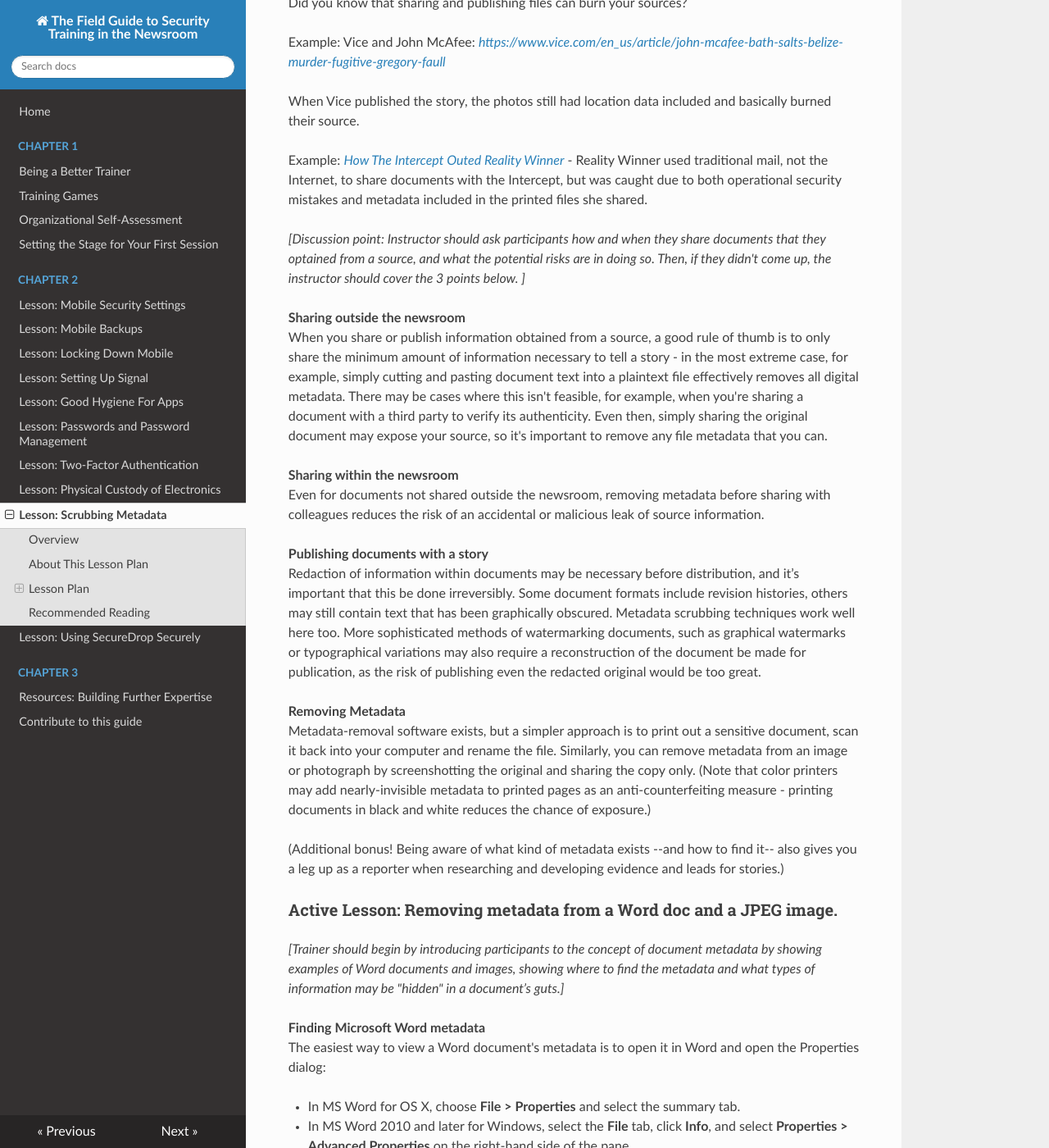
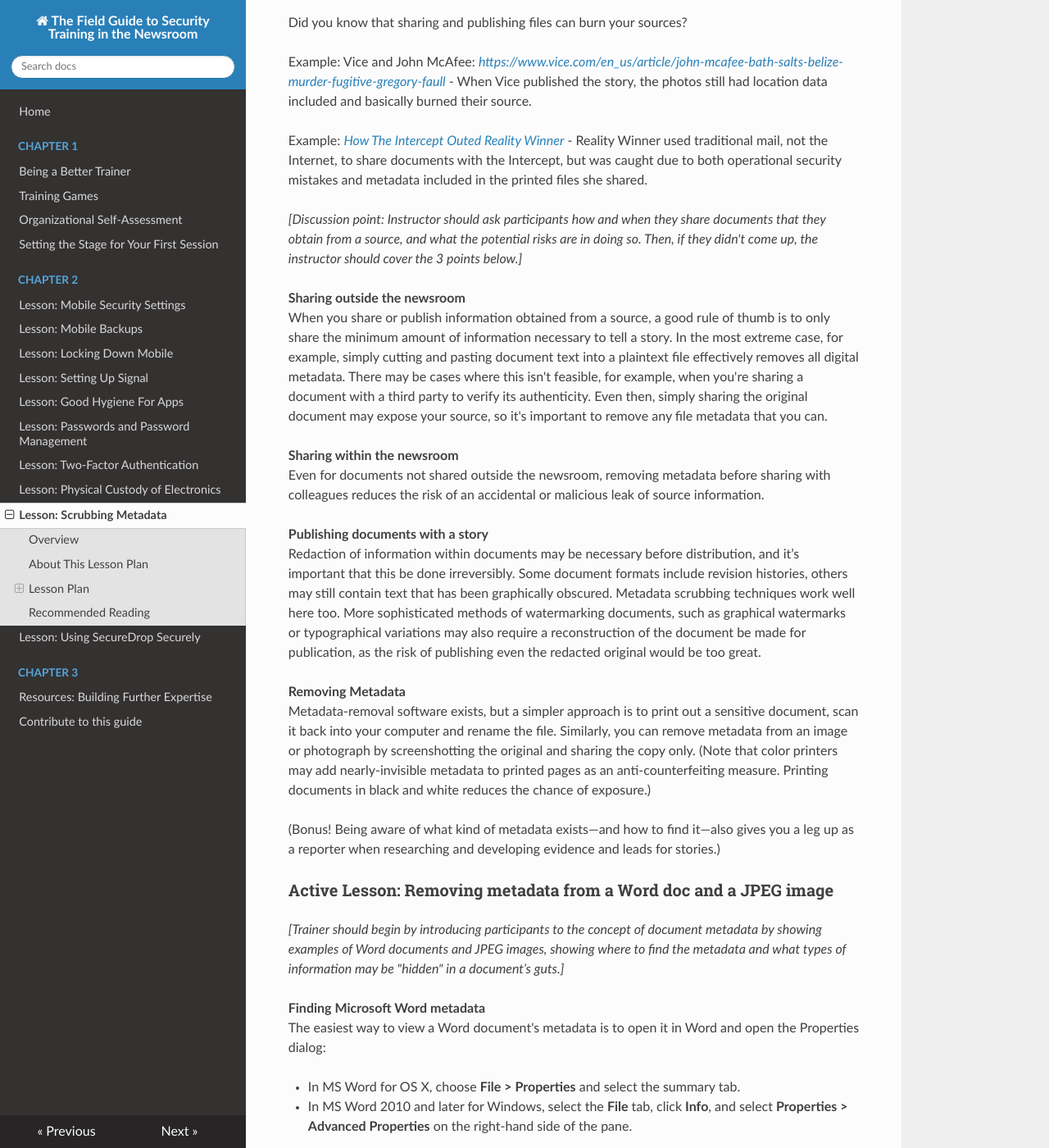
Before and after one commit to OpenNewsLabs/field-guide-security-training-newsroom, an MkDocs documentation site: the page built from docs/Chapter02-10-ScrubbingMetadata.md, in a window 1280 px wide and 1400 px high, scrolled down 1058 px. Shown: the whole window at 82% size. Built offline with MkDocs 1.6.1, drawn with Linux system fonts in a browser that asks for light colours; nearby versions of some CDN libraries; old or Windows-style settings are respelled for this version of MkDocs; some of the changed text lies outside the part shown.

Commit message:
fix linebreaks, edits for consistency

```diff
--- a/docs/Chapter02-10-ScrubbingMetadata.md
+++ b/docs/Chapter02-10-ScrubbingMetadata.md
@@ -1,93 +1,54 @@
 # Scrubbing Metadata from Files- A low-fi approach
 
 ## Overview
-Files such as Word documents and JPEG images usually
-contain information about the systems used to create them. This
-information, commonly referred to as metadata, could inadvertently
-reveal personally identifiable details about your sources to anyone
-given access to the files. Removing metadata from files
-provided by sources before sharing or publishing them is critical for anonymous source protection.
-This lesson plan covers what you'll need to know to find file metadata in Word documents and JPG files, and how you can share or publish content from these files without exposing metadata.
+Files such as Word documents and JPEG images usually contain information about the systems used to create them. This information, commonly referred to as metadata, could inadvertently reveal personally identifiable details about your sources to anyone given access to the files. Removing metadata from files provided by sources before sharing or publishing them is critical for anonymous source protection.
 
-##About This Lesson Plan
+This lesson plan covers what you'll need to know to find file metadata in Word documents and JPEG files, and how you can share or publish content from these files without exposing metadata.
+
+## About This Lesson Plan
 
 **Review date:** June 5 2017
 **Lesson duration:** 45 minutes
 **What will participants learn?**
-Basic understanding of what metadata is and basic techniques to "clean"
-common file formats before publishing or sharing. This session does
-\*not\* cover myriad other types of metadata, most notably the metadata
-created by journalists and sources when they browse the web, use their
-mobile phones, or communicate using VoIP, chat, email, etc.
+Basic understanding of what metadata is and basic techniques to "clean" common file formats before publishing or sharing. This session does \*not\* cover myriad other types of metadata, most notably the metadata created by journalists and sources when they browse the web, use their mobile phones, or communicate using VoIP, chat, email, etc.
 
 **What materials will participants need?**
 Email access, a laptop with MS Word installed, access to printer and scanner
 
 **What materials will the instructor need?**
-Sample document (like a PDF or Word document), sample image (.jpg or
-similar format) both with identifying metadata included -- such as the
-name of the Microsoft license-holder, geotag/location data, etc.
+Sample document (like a PDF or Word document) and sample image (JPEG or similar format), both with identifying metadata included—such as the name of the Microsoft license-holder, geotag/location data, etc.
 
 **How should the instructor prepare?**
-Review Lesson plan, and share example documents from ScrubbingMetadata folder with participants.
+Review lesson plan, and share example documents from ScrubbingMetadata folder with participants.
 
-##Lesson Plan
+## Lesson Plan
 
 ### Icebreakers/discussion
+
 Did you know that sharing and publishing files can burn your sources?
 
-Example: Vice and John McAfee:
-[*https://www.vice.com/en\_us/article/john-mcafee-bath-salts-belize-murder-fugitive-gregory-faull*](https://www.vice.com/en_us/article/john-mcafee-bath-salts-belize-murder-fugitive-gregory-faull)
+Example: Vice and John McAfee: [*https://www.vice.com/en\_us/article/john-mcafee-bath-salts-belize-murder-fugitive-gregory-faull*](https://www.vice.com/en_us/article/john-mcafee-bath-salts-belize-murder-fugitive-gregory-faull) - When Vice published the story, the photos still had location data included and basically burned their source.
 
-When Vice published the story, the photos still had location data
-included and basically burned their source.
+Example: [*How The Intercept Outed Reality Winner*](http://blog.erratasec.com/2017/06/how-intercept-outed-reality-winner.html) - Reality Winner used traditional mail, not the Internet, to share documents with the Intercept, but was caught due to both operational security mistakes and metadata included in the printed files she shared.
 
-Example: [*How The Intercept Outed Reality
-Winner*](http://blog.erratasec.com/2017/06/how-intercept-outed-reality-winner.html)
-- Reality Winner used traditional mail, not the Internet, to share
-documents with the Intercept, but was caught due to both operational
-security mistakes and metadata included in the printed files she shared.
-
-*\[Discussion point: Instructor should ask participants how and when they share documents that they optained from a source, and what the potential risks are in doing so. Then, if they didn't come up, the instructor should cover the 3 points below. \]*
+*\[Discussion point: Instructor should ask participants how and when they share documents that they obtain from a source, and what the potential risks are in doing so. Then, if they didn't come up, the instructor should cover the 3 points below.\]*
 
 **Sharing outside the newsroom**
-When you share or publish information obtained from a source, a good rule of thumb is to only share the minimum amount of information
-necessary to tell a story - in the most extreme case, for example,
-simply cutting and pasting document text into a plaintext file
-effectively removes all digital metadata. There may be cases where this isn't feasible, for example, when you're sharing a document with a third party to verify its authenticity. Even then, simply sharing the original document may expose your source, so it's important to remove any file metadata that you can.
+When you share or publish information obtained from a source, a good rule of thumb is to only share the minimum amount of information necessary to tell a story. In the most extreme case, for example, simply cutting and pasting document text into a plaintext file effectively removes all digital metadata. There may be cases where this isn't feasible, for example, when you're sharing a document with a third party to verify its authenticity. Even then, simply sharing the original document may expose your source, so it's important to remove any file metadata that you can.
 
 **Sharing within the newsroom**
-Even for documents not shared outside the newsroom, removing metadata
-before sharing with colleagues reduces the risk of an accidental or
-malicious leak of source information.
+Even for documents not shared outside the newsroom, removing metadata before sharing with colleagues reduces the risk of an accidental or malicious leak of source information.
 
 **Publishing documents with a story**
-Redaction of information within documents may be necessary before
-distribution, and it’s important that this be done irreversibly. Some
-document formats include revision histories, others may still contain
-text that has been graphically obscured. Metadata scrubbing techniques
-work well here too. More sophisticated methods of watermarking
-documents, such as graphical watermarks or typographical variations may
-also require a reconstruction of the document be made for publication,
-as the risk of publishing even the redacted original would be too great.
+Redaction of information within documents may be necessary before distribution, and it’s important that this be done irreversibly. Some document formats include revision histories, others may still contain text that has been graphically obscured. Metadata scrubbing techniques work well here too. More sophisticated methods of watermarking documents, such as graphical watermarks or typographical variations may also require a reconstruction of the document be made for publication, as the risk of publishing even the redacted original would be too great.
 
 **Removing Metadata**
-Metadata-removal software exists, but a simpler
-approach is to print out a sensitive document, scan it back into your
-computer and rename the file. Similarly, you can remove metadata from an
-image or photograph by screenshotting the original and sharing the copy
-only. (Note that color printers may add nearly-invisible metadata to
-printed pages as an anti-counterfeiting measure - printing documents in
-black and white reduces the chance of exposure.)
+Metadata-removal software exists, but a simpler  approach is to print out a sensitive document, scan it back into your computer and rename the file. Similarly, you can remove metadata from an image or photograph by screenshotting the original and sharing the copy only. (Note that color printers may add nearly-invisible metadata to printed pages as an anti-counterfeiting measure. Printing documents in black and white reduces the chance of exposure.)
 
-(Additional bonus! Being aware of what kind of metadata exists --and how
-to find it-- also gives you a leg up as a reporter when researching and
-developing evidence and leads for stories.)
+(Bonus! Being aware of what kind of metadata exists—and how to find it—also gives you a leg up as a reporter when researching and developing evidence and leads for stories.)
 
-### Active Lesson: Removing metadata from a Word doc and a JPEG image.
-*\[Trainer should begin by introducing participants to the concept of
-document metadata by showing examples of Word documents
-and images, showing where to find the metadata and what types of
+### Active Lesson: Removing metadata from a Word doc and a JPEG image
+*\[Trainer should begin by introducing participants to the concept of document metadata by showing examples of Word documents and JPEG images, showing where to find the metadata and what types of
 information may be "hidden" in a document’s guts.\]*
 
 **Finding Microsoft Word metadata**
@@ -99,51 +60,33 @@ The easiest way to view a Word document's metadata is to open it in Word and ope
 
 *\[The instructor should take a moment to review the information included under each tab in the Properties dialog box with participants\]*
 
-![IMAGE:Microsoft Word dialog box showing document metatada](img/metadata-word.png)
+![IMAGE:Microsoft Word dialog box showing document metatada](img/ch2-11-metadata-word.png)
 
 **Finding image metadata (EXIF data)**
-Most digital cameras, including smartphone cameras, add metadata to photographs, typically including information about camera settings and the time and location of the shot. You can find this metadata by opening the image information in an image viewing application. For example, in OS X, you can use the built-in Preview App, by opening the image and choosing **Tools > Show Locatio Info**.
+Most digital cameras, including smartphone cameras, add metadata to photographs, typically including information about camera settings and the time and location of the shot. You can find this metadata by opening the image information in an image viewing application. For example, in OS X, you can use the built-in Preview App, by opening the image and choosing **Tools > Show Location Info**.
 
-![IMAGE:OS X Preview dialog box showing GPS Location](img/metadata-location.png)
-
+![IMAGE:OS X Preview dialog box showing GPS Location](img/ch2-11-metadata-location.png)
 
 **Scenario: scrubbing metadata**
-How do you share SOOPERSEKRIT.docx with a 3rd party
-without exposing the information in the document properties? How do you
-share MADSCIENTISTLAIR.jpg without giving away the GPS coordinates
-embedded in the image EXIF data?
+How do you share SOOPERSEKRIT.docx with a third party without exposing the information in the document properties? How do you share MADSCIENTISTLAIR.jpg without giving away the GPS coordinates embedded in the image EXIF data?
 
-*\[**5-10 minute small group discussion:** Instructor should ask participants to brainstorm ideas
-of ways they could share or publish the sensitive information. Have each
-small group report back and see if anyone came up with the idea to
-retype a document, print and scan, or utilize screenshots. (Spend some
-time talking about other solutions that come up.)\]*
+*\[**5-10 minute small group discussion:** Instructor should ask participants to brainstorm ways they could share or publish the sensitive information. Have each small group report back and see if anyone came up with the idea to retype a document, print and scan, or utilize screenshots. (Spend some time talking about other solutions that came up.)\]*
 
-*\[**10 minute activity:** Istructor should send an image file that has location
-data [(link)](scrubbing_metadata/MADSCIENTISTLAIR.jpg) and a Word document with ownership metadata [(link)](scrubbing_metadata/SOOPERSEKRIT.docx).\]*
-Now, split up into pairs, one person pretending to be the journalist
-with sensitive documents, the other pretending to be a third-party
-expert in the subject area who is going to review them
+*\[**10 minute activity:** Istructor should provide an image file that has location data [(link)](scrubbing_metadata/MADSCIENTISTLAIR.jpg) and a Word document with ownership metadata [(link)](scrubbing_metadata/SOOPERSEKRIT.docx).\]*
 
-- The "journalist" should print out the document and use a scanner or
-     mobile application to ingest the document (If the
-     "journalist" uses a color printer, the instructor should verify that
-     they printed the document in monochrome.)
-- The "journalist should share the scanned image with the "expert" - for this exercise it doesn't matter how, but in a real-world scenario the image should be shared securely.
+Now, split up into pairs, one person pretending to be the journalist with sensitive documents, the other pretending to be a third-party expert in the subject area who is going to review them.
 
-Now, change roles: one person should be a
-sensitive source with a photo to leak, and the other should be a
-journalist who is going to receive a "scrubbed" image.
+- The "journalist" should print out the document and use a scanner or mobile application to ingest the document (If the "journalist" uses a color printer, the instructor should verify that they printed the document in monochrome.)
+- The "journalist should share the scanned image with the "expert"—for this exercise it doesn't matter how, but in a real-world scenario the image should be shared securely.
 
--   The "source" should make a screenshot of the original file and send
-     the scrubbed version to the "journalist."
+Now, change roles: One person should be a sensitive source with a photo to leak, and the other should be a journalist who is going to receive a "scrubbed" image.
+
+- The "source" should make a screenshot of the original file and send the scrubbed version to the "journalist."
 - The instructor should verify with the "journalist" that the new file's EXIF data does not contain location info.
 
 ## Recommended Reading
 
-* [*Protecting Your Sources When Releasing Sensitive
-Documents*](https://source.opennews.org/articles/how-protect-your-sources-when-releasing-sensitive-/) -
- a checklist for handling and releasing leaked documents.
+* [*Protecting Your Sources When Releasing Sensitive Documents*](https://source.opennews.org/articles/how-protect-your-sources-when-releasing-sensitive-/) - a checklist for handling and releasing leaked documents.
 * [https://exifdata.com/](https://exifdatacom) - an online tool for examining EXIF data in images. (But note that uploading sensitive images to a third-party site is not recommended.)
 * [*Simple questions: What is a file's metadata and how to edit it in Windows?*](https://www.digitalcitizen.life/what-file-s-metadata-and-how-edit-it) - a guide to removing file metadata under Windows.
 * [The Metadata Anonymisation Toolkit](https://mat.boum.org/) - a CLI-based metadata removal toolkit. Some familiarity with UNIX shell commands is a requirement, and the project is not under active maintenance.
```
Also changed, not shown: docs/img/ch2-11-metadata-location.png (renamed from docs/img/metadata-location.png), docs/img/ch2-11-metadata-word.png (renamed from docs/img/metadata-word.png).
